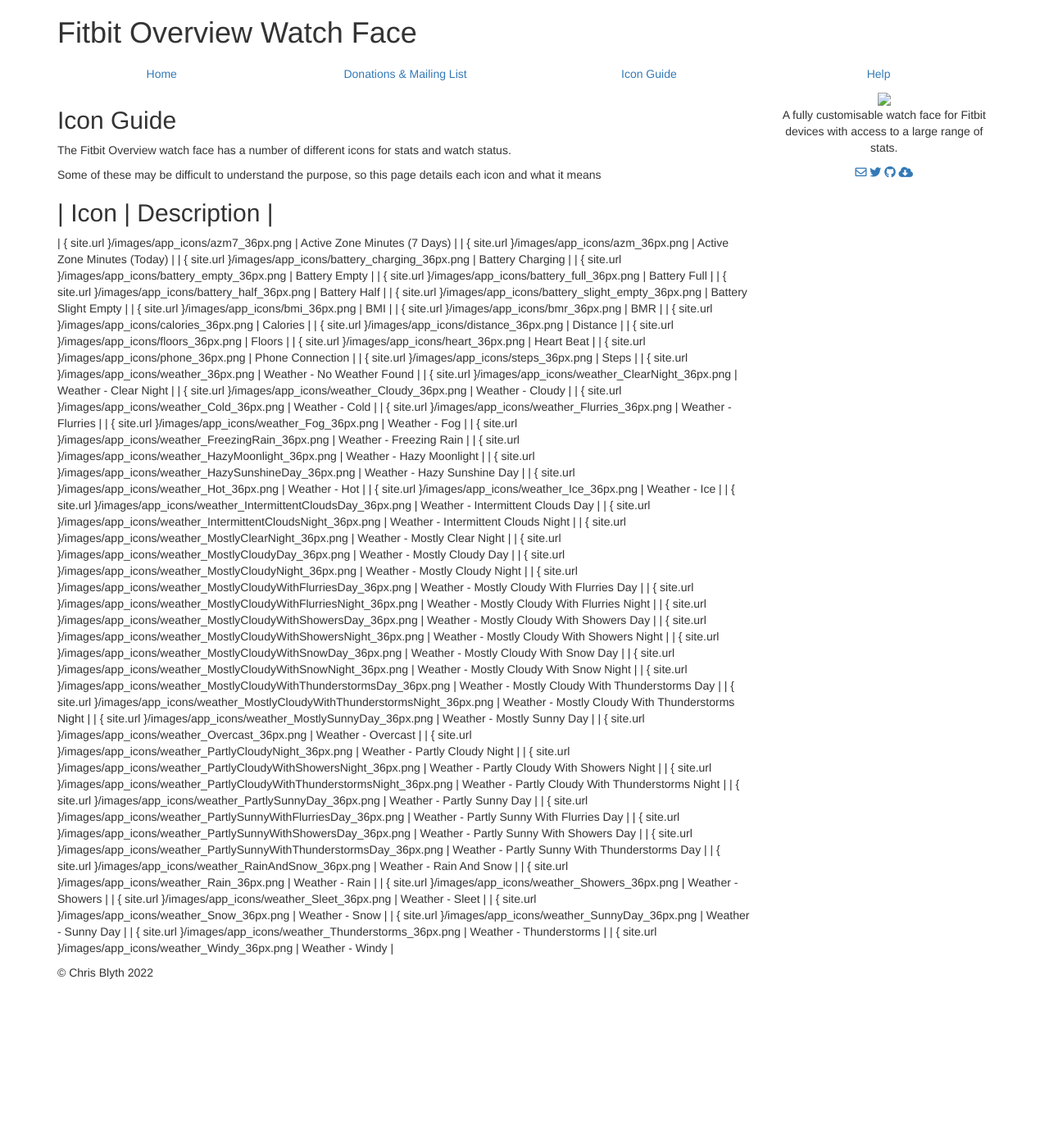
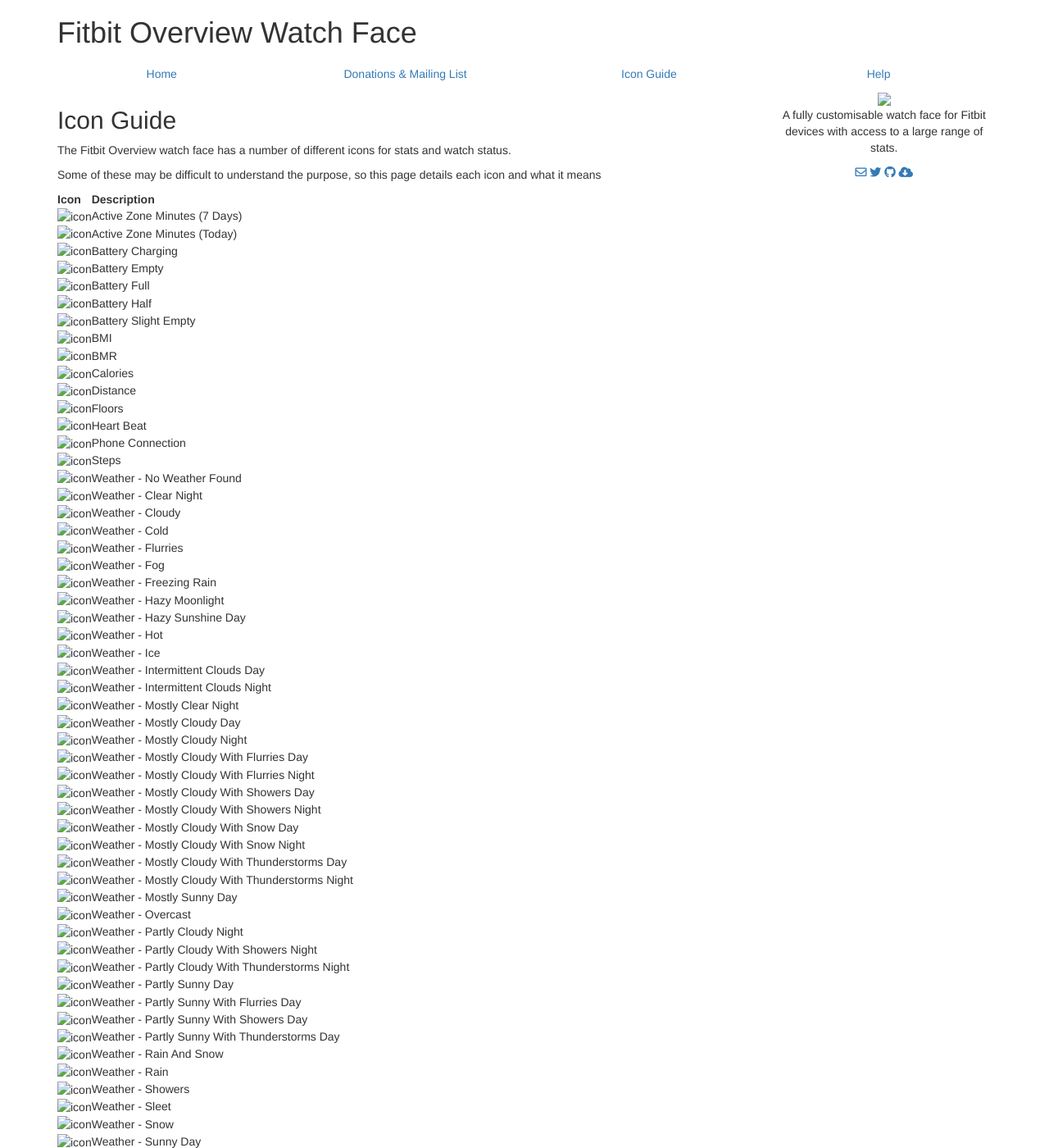
Before and after one commit to BlythMeister/Fitbit-Overview-Face, a Jekyll site: the page built from docs/icon-guide/index.md, in a window 1280 px wide and 1400 px high. Shown: the whole window at 82% size. Built offline with Jekyll 4.4.1, drawn with Linux system fonts in a browser that asks for light colours; nearby versions of some CDN libraries; some of the changed text lies outside the part shown.

Commit message:
icon guide update

```diff
--- a/docs/icon-guide/index.md
+++ b/docs/icon-guide/index.md
@@ -10,60 +10,60 @@ The Fitbit Overview watch face has a number of different icons for stats and wat
 Some of these may be difficult to understand the purpose, so this page details each icon and what it means
 
 | Icon | Description |
----
-| { site.url }/images/app_icons/azm7_36px.png | Active Zone Minutes (7 Days) |
-| { site.url }/images/app_icons/azm_36px.png | Active Zone Minutes (Today) |
-| { site.url }/images/app_icons/battery_charging_36px.png | Battery Charging |
-| { site.url }/images/app_icons/battery_empty_36px.png | Battery Empty |
-| { site.url }/images/app_icons/battery_full_36px.png | Battery Full |
-| { site.url }/images/app_icons/battery_half_36px.png | Battery Half |
-| { site.url }/images/app_icons/battery_slight_empty_36px.png | Battery Slight Empty |
-| { site.url }/images/app_icons/bmi_36px.png | BMI |
-| { site.url }/images/app_icons/bmr_36px.png | BMR |
-| { site.url }/images/app_icons/calories_36px.png | Calories |
-| { site.url }/images/app_icons/distance_36px.png | Distance |
-| { site.url }/images/app_icons/floors_36px.png | Floors |
-| { site.url }/images/app_icons/heart_36px.png | Heart Beat |
-| { site.url }/images/app_icons/phone_36px.png | Phone Connection |
-| { site.url }/images/app_icons/steps_36px.png | Steps |
-| { site.url }/images/app_icons/weather_36px.png | Weather - No Weather Found |
-| { site.url }/images/app_icons/weather_ClearNight_36px.png | Weather -  Clear Night |
-| { site.url }/images/app_icons/weather_Cloudy_36px.png | Weather -  Cloudy |
-| { site.url }/images/app_icons/weather_Cold_36px.png | Weather -  Cold |
-| { site.url }/images/app_icons/weather_Flurries_36px.png | Weather -  Flurries |
-| { site.url }/images/app_icons/weather_Fog_36px.png | Weather -  Fog |
-| { site.url }/images/app_icons/weather_FreezingRain_36px.png | Weather -  Freezing Rain |
-| { site.url }/images/app_icons/weather_HazyMoonlight_36px.png | Weather -  Hazy Moonlight |
-| { site.url }/images/app_icons/weather_HazySunshineDay_36px.png | Weather -  Hazy Sunshine Day |
-| { site.url }/images/app_icons/weather_Hot_36px.png | Weather -  Hot |
-| { site.url }/images/app_icons/weather_Ice_36px.png | Weather -  Ice |
-| { site.url }/images/app_icons/weather_IntermittentCloudsDay_36px.png | Weather -  Intermittent Clouds Day |
-| { site.url }/images/app_icons/weather_IntermittentCloudsNight_36px.png | Weather -  Intermittent Clouds Night |
-| { site.url }/images/app_icons/weather_MostlyClearNight_36px.png | Weather -  Mostly Clear Night |
-| { site.url }/images/app_icons/weather_MostlyCloudyDay_36px.png | Weather -  Mostly Cloudy Day |
-| { site.url }/images/app_icons/weather_MostlyCloudyNight_36px.png | Weather -  Mostly Cloudy Night |
-| { site.url }/images/app_icons/weather_MostlyCloudyWithFlurriesDay_36px.png | Weather -  Mostly Cloudy With Flurries Day |
-| { site.url }/images/app_icons/weather_MostlyCloudyWithFlurriesNight_36px.png | Weather -  Mostly Cloudy With Flurries Night |
-| { site.url }/images/app_icons/weather_MostlyCloudyWithShowersDay_36px.png | Weather -  Mostly Cloudy With Showers Day |
-| { site.url }/images/app_icons/weather_MostlyCloudyWithShowersNight_36px.png | Weather -  Mostly Cloudy With Showers Night |
-| { site.url }/images/app_icons/weather_MostlyCloudyWithSnowDay_36px.png | Weather -  Mostly Cloudy With Snow Day |
-| { site.url }/images/app_icons/weather_MostlyCloudyWithSnowNight_36px.png | Weather -  Mostly Cloudy With Snow Night |
-| { site.url }/images/app_icons/weather_MostlyCloudyWithThunderstormsDay_36px.png | Weather -  Mostly Cloudy With Thunderstorms Day |
-| { site.url }/images/app_icons/weather_MostlyCloudyWithThunderstormsNight_36px.png | Weather -  Mostly Cloudy With Thunderstorms Night |
-| { site.url }/images/app_icons/weather_MostlySunnyDay_36px.png | Weather -  Mostly Sunny Day |
-| { site.url }/images/app_icons/weather_Overcast_36px.png | Weather -  Overcast |
-| { site.url }/images/app_icons/weather_PartlyCloudyNight_36px.png | Weather -  Partly Cloudy Night |
-| { site.url }/images/app_icons/weather_PartlyCloudyWithShowersNight_36px.png | Weather -  Partly Cloudy With Showers Night |
-| { site.url }/images/app_icons/weather_PartlyCloudyWithThunderstormsNight_36px.png | Weather -  Partly Cloudy With Thunderstorms Night |
-| { site.url }/images/app_icons/weather_PartlySunnyDay_36px.png | Weather -  Partly Sunny Day |
-| { site.url }/images/app_icons/weather_PartlySunnyWithFlurriesDay_36px.png | Weather -  Partly Sunny With Flurries Day |
-| { site.url }/images/app_icons/weather_PartlySunnyWithShowersDay_36px.png | Weather -  Partly Sunny With Showers Day |
-| { site.url }/images/app_icons/weather_PartlySunnyWithThunderstormsDay_36px.png | Weather -  Partly Sunny With Thunderstorms Day |
-| { site.url }/images/app_icons/weather_RainAndSnow_36px.png | Weather -  Rain And Snow |
-| { site.url }/images/app_icons/weather_Rain_36px.png | Weather -  Rain |
-| { site.url }/images/app_icons/weather_Showers_36px.png | Weather -  Showers |
-| { site.url }/images/app_icons/weather_Sleet_36px.png | Weather -  Sleet |
-| { site.url }/images/app_icons/weather_Snow_36px.png | Weather -  Snow |
-| { site.url }/images/app_icons/weather_SunnyDay_36px.png | Weather -  Sunny Day |
-| { site.url }/images/app_icons/weather_Thunderstorms_36px.png | Weather -  Thunderstorms |
-| { site.url }/images/app_icons/weather_Windy_36px.png | Weather -  Windy |
+| --- | --- |
+| ![icon]({ site.url }/images/app_icons/azm7_36px.png) | Active Zone Minutes (7 Days) |
+| ![icon]({ site.url }/images/app_icons/azm_36px.png) | Active Zone Minutes (Today) |
+| ![icon]({ site.url }/images/app_icons/battery_charging_36px.png) | Battery Charging |
+| ![icon]({ site.url }/images/app_icons/battery_empty_36px.png) | Battery Empty |
+| ![icon]({ site.url }/images/app_icons/battery_full_36px.png) | Battery Full |
+| ![icon]({ site.url }/images/app_icons/battery_half_36px.png) | Battery Half |
+| ![icon]({ site.url }/images/app_icons/battery_slight_empty_36px.png) | Battery Slight Empty |
+| ![icon]({ site.url }/images/app_icons/bmi_36px.png) | BMI |
+| ![icon]({ site.url }/images/app_icons/bmr_36px.png) | BMR |
+| ![icon]({ site.url }/images/app_icons/calories_36px.png) | Calories |
+| ![icon]({ site.url }/images/app_icons/distance_36px.png) | Distance |
+| ![icon]({ site.url }/images/app_icons/floors_36px.png) | Floors |
+| ![icon]({ site.url }/images/app_icons/heart_36px.png) | Heart Beat |
+| ![icon]({ site.url }/images/app_icons/phone_36px.png) | Phone Connection |
+| ![icon]({ site.url }/images/app_icons/steps_36px.png) | Steps |
+| ![icon]({ site.url }/images/app_icons/weather_36px.png) | Weather - No Weather Found |
+| ![icon]({ site.url }/images/app_icons/weather_ClearNight_36px.png) | Weather -  Clear Night |
+| ![icon]({ site.url }/images/app_icons/weather_Cloudy_36px.png) | Weather -  Cloudy |
+| ![icon]({ site.url }/images/app_icons/weather_Cold_36px.png) | Weather -  Cold |
+| ![icon]({ site.url }/images/app_icons/weather_Flurries_36px.png) | Weather -  Flurries |
+| ![icon]({ site.url }/images/app_icons/weather_Fog_36px.png) | Weather -  Fog |
+| ![icon]({ site.url }/images/app_icons/weather_FreezingRain_36px.png) | Weather -  Freezing Rain |
+| ![icon]({ site.url }/images/app_icons/weather_HazyMoonlight_36px.png) | Weather -  Hazy Moonlight |
+| ![icon]({ site.url }/images/app_icons/weather_HazySunshineDay_36px.png) | Weather -  Hazy Sunshine Day |
+| ![icon]({ site.url }/images/app_icons/weather_Hot_36px.png) | Weather -  Hot |
+| ![icon]({ site.url }/images/app_icons/weather_Ice_36px.png) | Weather -  Ice |
+| ![icon]({ site.url }/images/app_icons/weather_IntermittentCloudsDay_36px.png) | Weather -  Intermittent Clouds Day |
+| ![icon]({ site.url }/images/app_icons/weather_IntermittentCloudsNight_36px.png) | Weather -  Intermittent Clouds Night |
+| ![icon]({ site.url }/images/app_icons/weather_MostlyClearNight_36px.png) | Weather -  Mostly Clear Night |
+| ![icon]({ site.url }/images/app_icons/weather_MostlyCloudyDay_36px.png) | Weather -  Mostly Cloudy Day |
+| ![icon]({ site.url }/images/app_icons/weather_MostlyCloudyNight_36px.png) | Weather -  Mostly Cloudy Night |
+| ![icon]({ site.url }/images/app_icons/weather_MostlyCloudyWithFlurriesDay_36px.png) | Weather -  Mostly Cloudy With Flurries Day |
+| ![icon]({ site.url }/images/app_icons/weather_MostlyCloudyWithFlurriesNight_36px.png) | Weather -  Mostly Cloudy With Flurries Night |
+| ![icon]({ site.url }/images/app_icons/weather_MostlyCloudyWithShowersDay_36px.png) | Weather -  Mostly Cloudy With Showers Day |
+| ![icon]({ site.url }/images/app_icons/weather_MostlyCloudyWithShowersNight_36px.png) | Weather -  Mostly Cloudy With Showers Night |
+| ![icon]({ site.url }/images/app_icons/weather_MostlyCloudyWithSnowDay_36px.png) | Weather -  Mostly Cloudy With Snow Day |
+| ![icon]({ site.url }/images/app_icons/weather_MostlyCloudyWithSnowNight_36px.png) | Weather -  Mostly Cloudy With Snow Night |
+| ![icon]({ site.url }/images/app_icons/weather_MostlyCloudyWithThunderstormsDay_36px.png) | Weather -  Mostly Cloudy With Thunderstorms Day |
+| ![icon]({ site.url }/images/app_icons/weather_MostlyCloudyWithThunderstormsNight_36px.png) | Weather -  Mostly Cloudy With Thunderstorms Night |
+| ![icon]({ site.url }/images/app_icons/weather_MostlySunnyDay_36px.png) | Weather -  Mostly Sunny Day |
+| ![icon]({ site.url }/images/app_icons/weather_Overcast_36px.png) | Weather -  Overcast |
+| ![icon]({ site.url }/images/app_icons/weather_PartlyCloudyNight_36px.png) | Weather -  Partly Cloudy Night |
+| ![icon]({ site.url }/images/app_icons/weather_PartlyCloudyWithShowersNight_36px.png) | Weather -  Partly Cloudy With Showers Night |
+| ![icon]({ site.url }/images/app_icons/weather_PartlyCloudyWithThunderstormsNight_36px.png) | Weather -  Partly Cloudy With Thunderstorms Night |
+| ![icon]({ site.url }/images/app_icons/weather_PartlySunnyDay_36px.png) | Weather -  Partly Sunny Day |
+| ![icon]({ site.url }/images/app_icons/weather_PartlySunnyWithFlurriesDay_36px.png) | Weather -  Partly Sunny With Flurries Day |
+| ![icon]({ site.url }/images/app_icons/weather_PartlySunnyWithShowersDay_36px.png) | Weather -  Partly Sunny With Showers Day |
+| ![icon]({ site.url }/images/app_icons/weather_PartlySunnyWithThunderstormsDay_36px.png) | Weather -  Partly Sunny With Thunderstorms Day |
+| ![icon]({ site.url }/images/app_icons/weather_RainAndSnow_36px.png) | Weather -  Rain And Snow |
+| ![icon]({ site.url }/images/app_icons/weather_Rain_36px.png) | Weather -  Rain |
+| ![icon]({ site.url }/images/app_icons/weather_Showers_36px.png) | Weather -  Showers |
+| ![icon]({ site.url }/images/app_icons/weather_Sleet_36px.png) | Weather -  Sleet |
+| ![icon]({ site.url }/images/app_icons/weather_Snow_36px.png) | Weather -  Snow |
+| ![icon]({ site.url }/images/app_icons/weather_SunnyDay_36px.png) | Weather -  Sunny Day |
+| ![icon]({ site.url }/images/app_icons/weather_Thunderstorms_36px.png) | Weather -  Thunderstorms |
+| ![icon]({ site.url }/images/app_icons/weather_Windy_36px.png) | Weather -  Windy |
```
